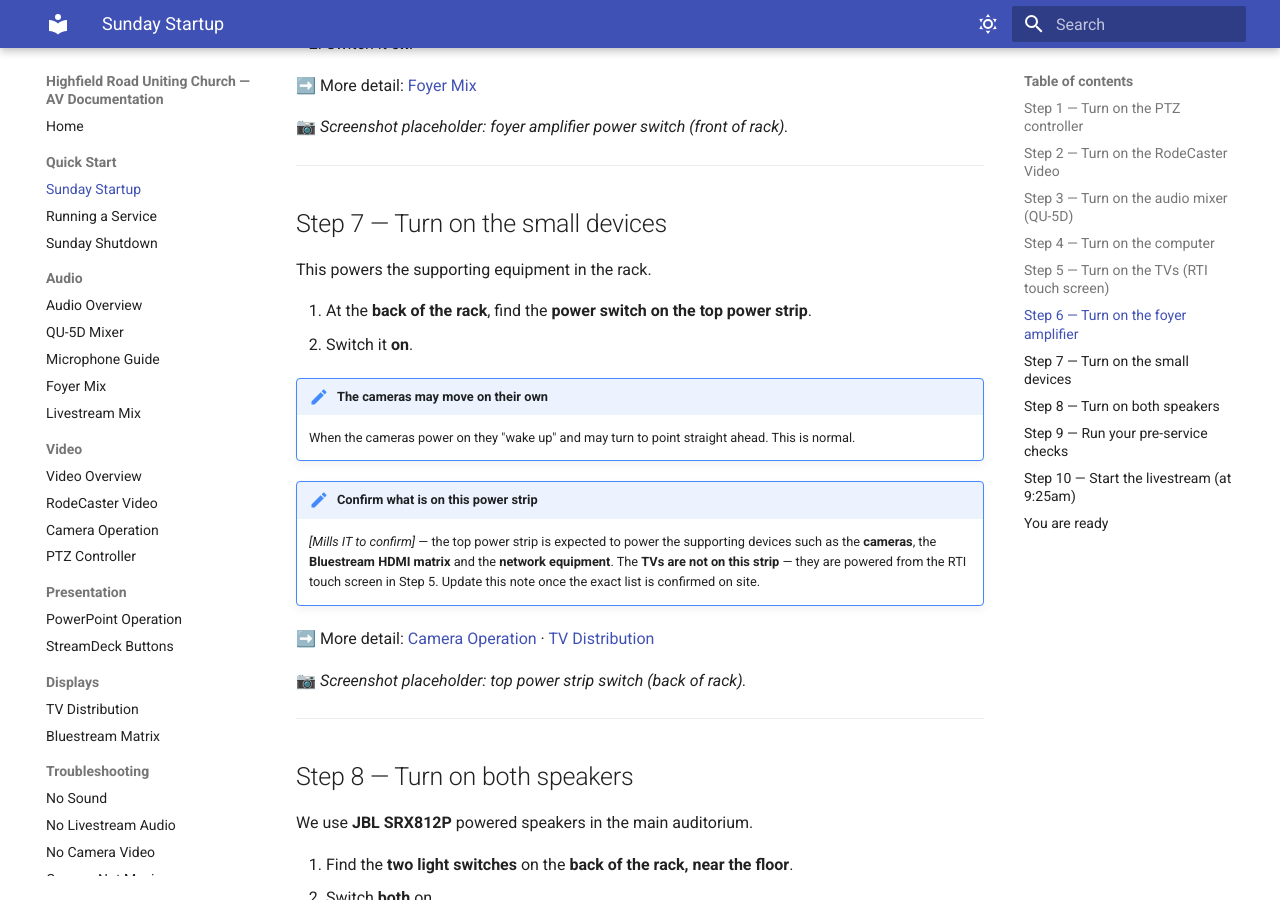
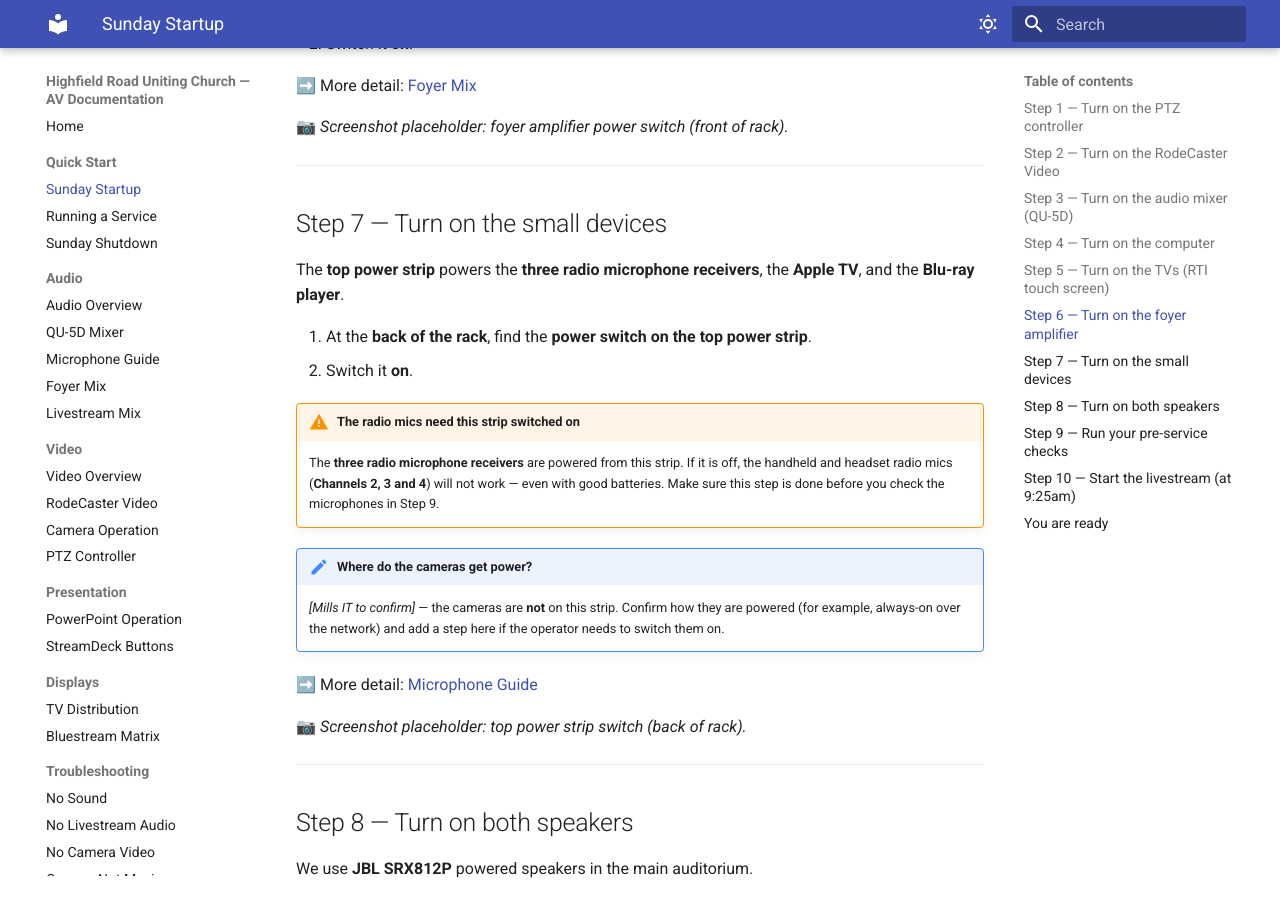
Before and after one commit to tenacioustechie/av-manual-hruc, an MkDocs documentation site: the page built from docs/quick-start/sunday-startup.md, in a window 1280 px wide and 900 px high, scrolled down 2687 px. Built offline with MkDocs 1.6.1 and Material for MkDocs 9.7.7, drawn with Linux system fonts in a browser that asks for light colours.

Commit message:
Correct top power strip contents: radio receivers, Apple TV, Blu-ray
Confirmed the top power strip powers the three radio microphone receivers,
the Apple TV and the Blu-ray player (not the cameras). Update startup Step 7
and the matching shutdown step, add a warning that the radio mics depend on
this strip, and flag camera power source as to-confirm.

Add Apple TV and Blu-ray player to the equipment list, and add the
receiver-power-strip cause to the microphone guide and no-sound troubleshooting.

Co-Authored-By: Claude Opus 4.8 <noreply@anthropic.com>

```diff
--- a/docs/quick-start/sunday-startup.md
+++ b/docs/quick-start/sunday-startup.md
@@ -122,25 +122,25 @@ hear the service.
 
 ## Step 7 — Turn on the small devices
 
-This powers the supporting equipment in the rack.
+The **top power strip** powers the **three radio microphone receivers**, the
+**Apple TV**, and the **Blu-ray player**.
 
 1. At the **back of the rack**, find the **power switch on the top power
    strip**.
 2. Switch it **on**.
 
-!!! note "The cameras may move on their own"
-    When the cameras power on they "wake up" and may turn to point straight
-    ahead. This is normal.
+!!! warning "The radio mics need this strip switched on"
+    The **three radio microphone receivers** are powered from this strip. If it
+    is off, the handheld and headset radio mics (**Channels 2, 3 and 4**) will
+    not work — even with good batteries. Make sure this step is done before you
+    check the microphones in Step 9.
 
-!!! note "Confirm what is on this power strip"
-    *[Mills IT to confirm]* — the top power strip is expected to power the
-    supporting devices such as the **cameras**, the **Bluestream HDMI matrix**
-    and the **network equipment**. The **TVs are not on this strip** — they are
-    powered from the RTI touch screen in Step 5. Update this note once the
-    exact list is confirmed on site.
+!!! note "Where do the cameras get power?"
+    *[Mills IT to confirm]* — the cameras are **not** on this strip. Confirm how
+    they are powered (for example, always-on over the network) and add a step
+    here if the operator needs to switch them on.
 
-➡️ More detail: [Camera Operation](../video/camera-operation.md) ·
-[TV Distribution](../displays/tv-distribution.md)
+➡️ More detail: [Microphone Guide](../audio/microphone-guide.md)
 
 📷 *Screenshot placeholder: top power strip switch (back of rack).*
 
```
Also changed, not shown: docs/audio/microphone-guide.md (+7 -0 lines), docs/quick-start/sunday-shutdown.md (+2 -1 lines), docs/system-design/equipment-list.md (+12 -0 lines), docs/troubleshooting/no-sound.md (+6 -0 lines).
